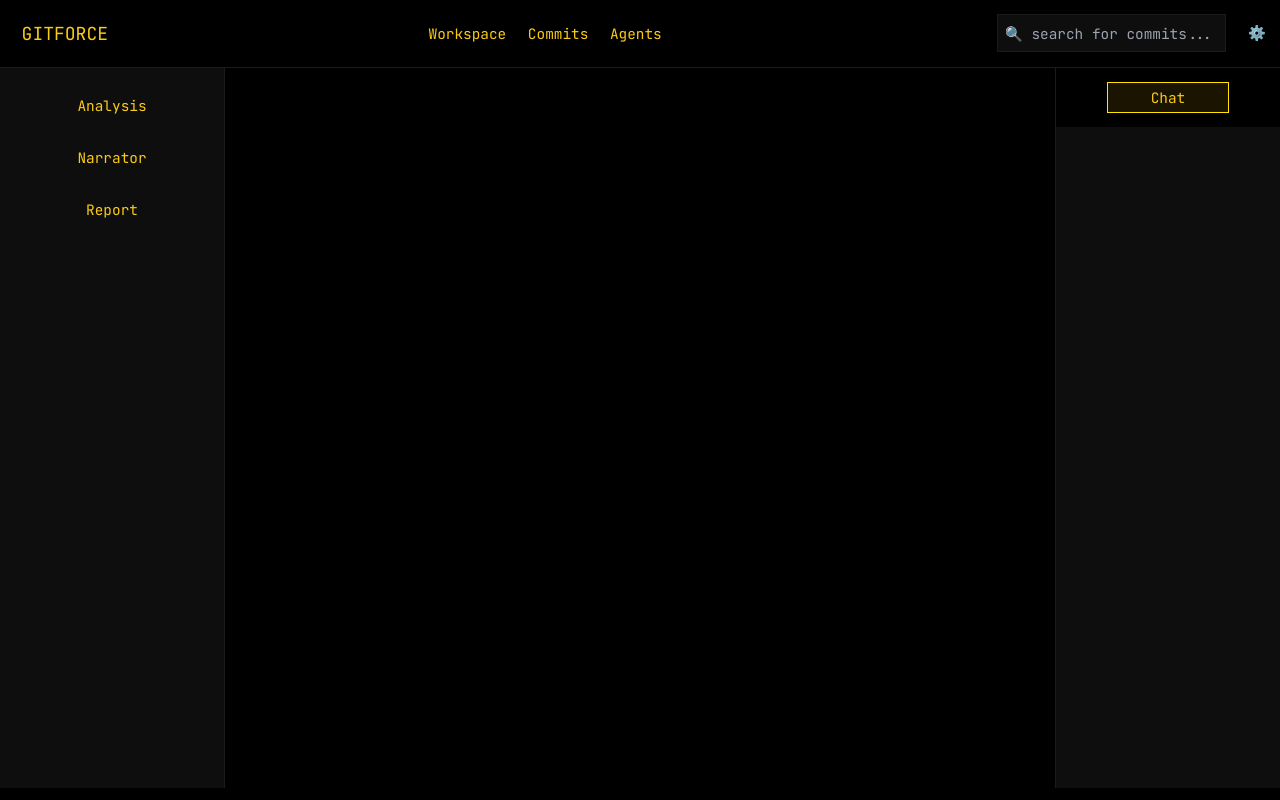
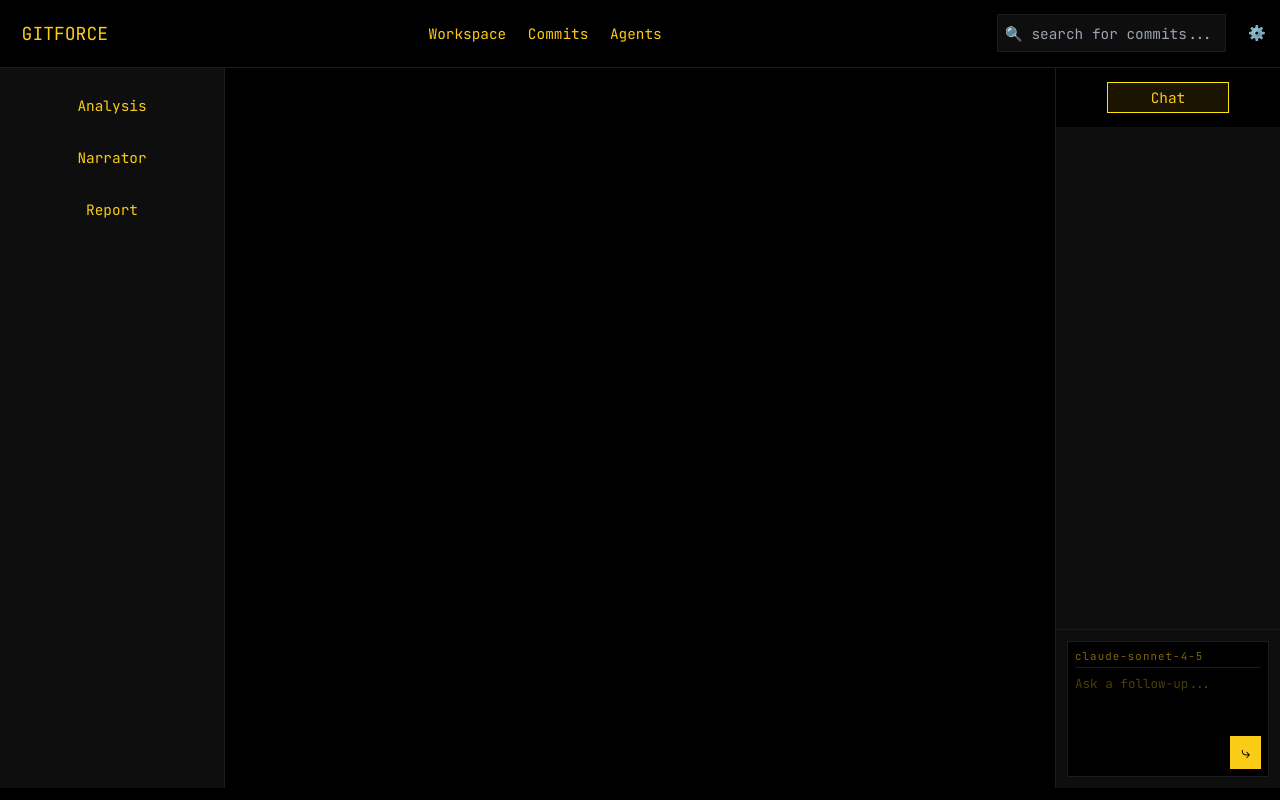
Before and after one commit to Just1MoreCommit/GitForce, a React (Vite) app: page /analyze in a window 1280 px wide. Built offline with nearby package versions, Linux system fonts and the light colour scheme.

Commit message:
Right sidebar mostly complete, chatbox added, chat element added.

```diff
--- a/src/components/analyze/SidebarRight.jsx
+++ b/src/components/analyze/SidebarRight.jsx
@@ -1,10 +1,37 @@
 function SidebarRight() {
     return(
-        <div className="sidebar flex flex-col bg-[#0e0e0e] border-l-2 border-[#1c1b1b] h-full w-[250px] font-mono">
-                <div className="upperBox bg-[#000000] flex justify-center">
-                    <p className="bg-[#1a1400] text-[#FACC15] border border-[#FFE500] px-12 py-1 m-4">Chat</p>
-                </div>
+        <div className="sidebar flex flex-col bg-[#0e0e0e] border-l-2 border-[#1c1b1b] h-full w-[250px] font-mono justify-between">
+
+            <div className="upperBox bg-[#000000] flex justify-center">
+                <p className="bg-[#1a1400] text-[#FACC15] border border-[#FFE500] px-12 py-1 m-4">Chat</p>
             </div>
+
+            <div className="chatArea flex-1"></div>
+
+            <div className="lowerBox bg-[#0e0e0e] border-t border-[#1c1b1b] p-3">
+
+
+                {/* input box */}
+                <div className="bg-[#000000] border border-[#1c1b1b] p-2 flex flex-col gap-2">
+
+
+    <div className="flex items-center justify-between border-b border-[#1c1b1b] pb-1">
+        <p className="text-[#FACC15] text-xs tracking-widest opacity-50">claude-sonnet-4-5</p>
+    </div>
+
+    <textarea
+        placeholder="Ask a follow-up..."
+        rows={3}
+        className="bg-[#000000] text-[#FACC15] text-sm placeholder-[#FACC15] placeholder-opacity-30 resize-none outline-none font-mono w-full"
+    />
+
+    <div className="flex items-center justify-end">
+        <button className="bg-[#FACC15] px-3 py-1 text-black text-lg">⤷</button>
+    </div>
+</div>
+
+            </div>
+        </div>
     )
 }
 
```
